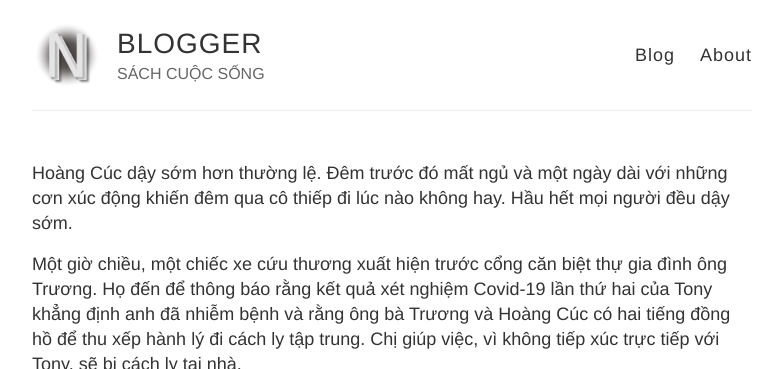
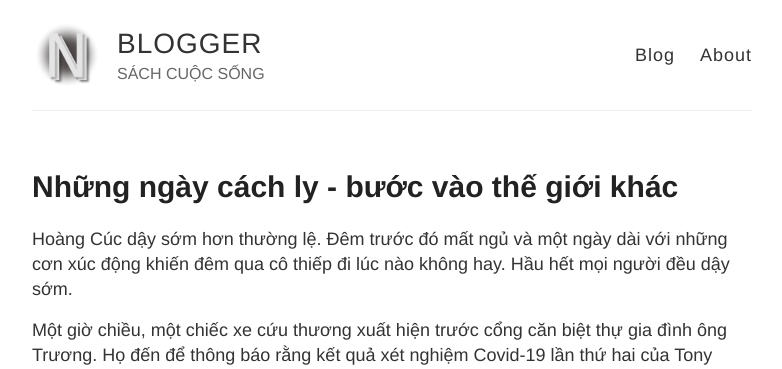
Before and after one commit to cuzinxyz/cuzinxyz.github.io, a Jekyll site: the page built from _posts/2020-8-4-nhung-ngay-cach-ly-buoc-vao-the-gioi-khac.md, in a window 1280 px wide and 900 px high, cut to the strip 0-369 px from the top of the window. Shown: the whole strip, without its empty margins (248-1030 px from the left). Built offline with Jekyll 4.4.1, drawn with Linux system fonts in a browser that asks for light colours; our own code applies the rules of GitHub Pages for plain Markdown files.

Commit message:
Update 2020-8-4-nhung-ngay-cach-ly-buoc-vao-the-gioi-khac.md

```diff
--- a/_posts/2020-8-4-nhung-ngay-cach-ly-buoc-vao-the-gioi-khac.md
+++ b/_posts/2020-8-4-nhung-ngay-cach-ly-buoc-vao-the-gioi-khac.md
@@ -1,6 +1,6 @@
 ---
 layout: post
-title: 'Những ngày cách ly' - bước vào thế giới khác
+title: Những ngày cách ly - bước vào thế giới khác
 published: true
 
 ---
```
